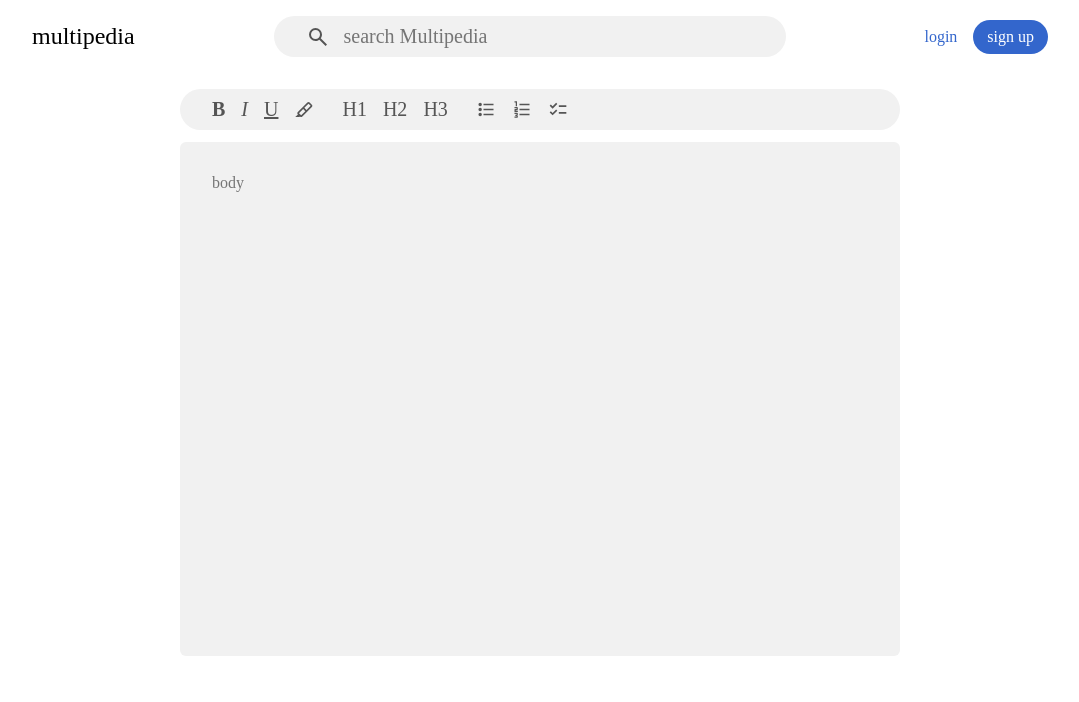
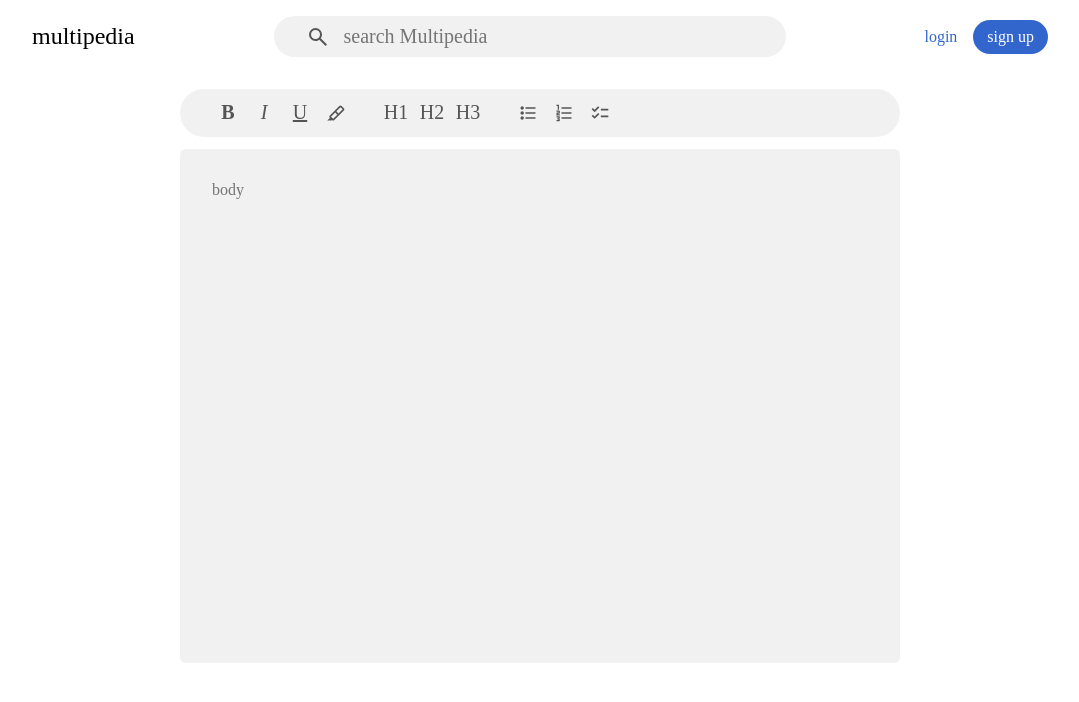
Before and after one commit to sinskiy/multipedia, a React (Vite) app in the folder frontend/: page /articles/new in a window 1280 px wide. Shown: the top 702 px of the page, without its empty margins (100-1179 px from the left). Built offline with nearby package versions, Linux system fonts and the light colour scheme.

Commit message:
feat: static editor buttons with checkbox

```diff
--- a/frontend/src/app/pages/new-article.module.css
+++ b/frontend/src/app/pages/new-article.module.css
@@ -99,39 +99,26 @@
 .nav {
   display: flex;
   gap: 1.75rem;
-  padding: 0.5rem 2rem;
+  padding: 0.25rem 2rem;
   margin-bottom: 0.75rem;
   background-color: var(--surface);
   border-radius: var(--rounding-base);
 }
 
-.nav button {
-  padding: 0;
-  background-color: transparent;
-  color: var(--secondary);
-  font-size: 1.25rem;
-}
-
-.nav button img {
-  height: 100%;
-}
 @media (max-width: 500px) {
   .nav {
     padding-left: 1.5rem;
     gap: 1.5rem;
   }
-  .nav button {
-    font-size: 1rem;
-  }
-  .nav button img {
+  .nav img {
     width: 1rem;
     height: 1rem;
   }
 }
 
-.nav div {
+.nav > div {
   display: flex;
-  gap: 1rem;
+  gap: 0.25rem;
 }
 
 .title {
--- a/frontend/src/app/pages/new-article.tsx
+++ b/frontend/src/app/pages/new-article.tsx
@@ -1,3 +1,4 @@
+import Toggle from "../../ui/toggle";
 import classes from "./new-article.module.css";
 
 export default function NewArticle() {
@@ -5,34 +6,45 @@ export default function NewArticle() {
     <div className={classes["test-form"]}>
       <nav className={classes.nav}>
         <div className={classes.decorators}>
-          <button aria-label="bold">
+          <Toggle id="bold" title="bold">
             <b>B</b>
-          </button>
-          <button aria-label="italic">
+          </Toggle>
+          <Toggle id="italic" title="italic">
             <i>I</i>
-          </button>
-          <button aria-label="underline">
+          </Toggle>
+          <Toggle id="underline" title="underline">
             <span style={{ textDecoration: "underline" }}>U</span>
-          </button>
-          <button title="highlight">
+          </Toggle>
+          <Toggle id="highlight" title="highlight">
             <Icon src="/highlight.svg" />
-          </button>
+          </Toggle>
         </div>
         <div className={classes.heading}>
-          <button title="first heading">H1</button>
-          <button title="second heading">H2</button>
-          <button title="third heading">H3</button>
+          <Toggle id="first" name="heading" title="first heading" type="radio">
+            H1
+          </Toggle>
+          <Toggle
+            id="second"
+            name="heading"
+            title="second heading"
+            type="radio"
+          >
+            H2
+          </Toggle>
+          <Toggle id="third" name="heading" title="third heading" type="radio">
+            H3
+          </Toggle>
         </div>
         <div>
-          <button title="bulleted list">
+          <Toggle id="bulleted" name="list" title="bulleted list" type="radio">
             <Icon src="/bulleted-list.svg" />
-          </button>
-          <button title="numbered list">
+          </Toggle>
+          <Toggle id="numbered" name="list" title="numbered list" type="radio">
             <Icon src="/numbered-list.svg" />
-          </button>
-          <button title="checklist">
+          </Toggle>
+          <Toggle id="checklist" name="list" title="checklist" type="radio">
             <Icon src="/checklist.svg" />
-          </button>
+          </Toggle>
         </div>
         {/* TODO: change to checkbox */}
       </nav>
--- /dev/null
+++ b/frontend/src/ui/toggle.module.css
@@ -0,0 +1,33 @@
+.toggle-wrapper {
+  position: relative;
+}
+.checkbox {
+  position: absolute;
+  inset: 0;
+  opacity: 0;
+}
+
+.toggle-children {
+  user-select: none;
+  width: 2rem;
+  height: 2.5rem;
+  padding: 0.5rem;
+  display: flex;
+  justify-content: center;
+  color: var(--secondary);
+  border-radius: var(--rounding-small);
+  font-size: 1.25rem;
+}
+.toggle-children img {
+  height: 100%;
+}
+@media (max-width: 500px) {
+  .toggle-children {
+    width: 1.5rem;
+    font-size: 1rem;
+  }
+}
+
+.checkbox:checked + .toggle-children {
+  background-color: rgb(0 0 0 / 0.1);
+}
--- /dev/null
+++ b/frontend/src/ui/toggle.tsx
@@ -0,0 +1,45 @@
+import { InputHTMLAttributes, MouseEvent, PropsWithChildren } from "react";
+import classes from "./toggle.module.css";
+
+interface ToggleProps
+  extends PropsWithChildren,
+    InputHTMLAttributes<HTMLInputElement> {
+  id: string;
+  type?: "checkbox" | "radio";
+  name?: string;
+  title: string;
+}
+
+export default function Toggle({
+  id,
+  name = id,
+  title,
+  type = "checkbox",
+  children,
+  ...props
+}: ToggleProps) {
+  function handleCheck(e: MouseEvent<HTMLInputElement>) {
+    if (e.currentTarget.type !== "radio") return;
+
+    if (e.currentTarget.dataset.clicked === "true") {
+      e.currentTarget.checked = false;
+      e.currentTarget.dataset.clicked = "false";
+    } else {
+      e.currentTarget.dataset.clicked = "true";
+    }
+  }
+  return (
+    <div className={classes["toggle-wrapper"]}>
+      <input
+        type={type}
+        id={id}
+        name={name}
+        title={title}
+        className={classes.checkbox}
+        onClick={handleCheck}
+        {...props}
+      />
+      <div className={classes["toggle-children"]}>{children}</div>
+    </div>
+  );
+}
```
